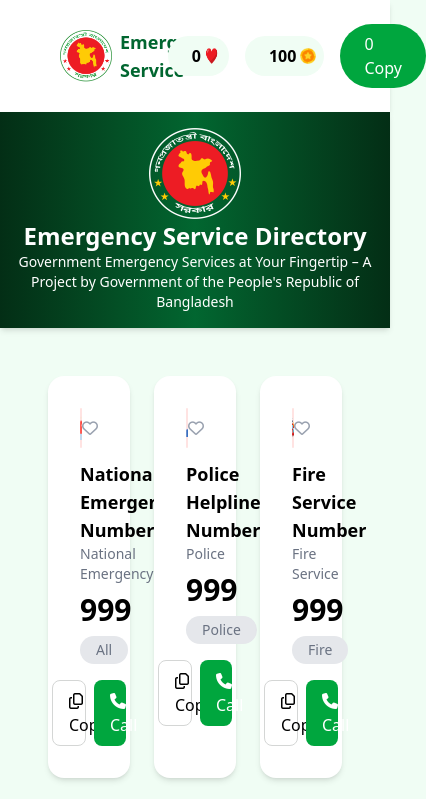
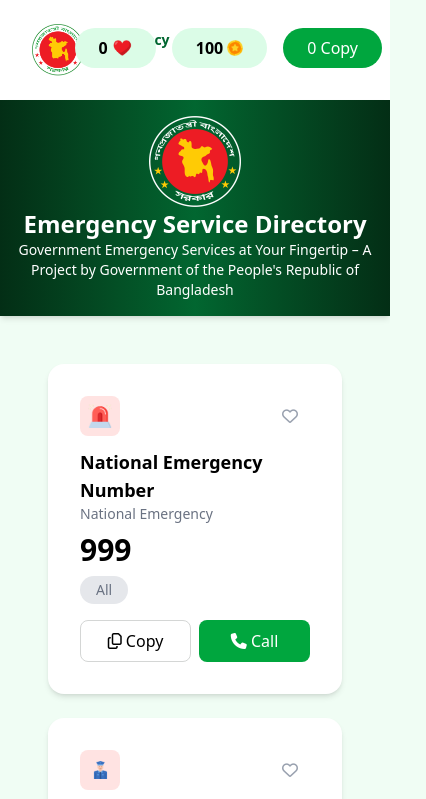
Before and after one commit to Habiba553/emergency_hotline, a plain HTML site: page index.html in a window 390 px wide. Shown: the top 799 px of the page, 426 px wide, since content can reach past the window. Drawn offline with nearby package versions, Linux system fonts and the light colour scheme.

Commit message:
mobile responsive is done

```diff
--- a/eventshandle.js
+++ b/eventshandle.js
@@ -10,7 +10,7 @@ document.querySelectorAll(".add-heart-btn").forEach(btn => { btn.addEventListene
 });
 
 
-
+// call-button
 document.querySelectorAll(".call-btn").forEach(btn => {
   btn.addEventListener("click", (e) => {
     e.preventDefault();
@@ -20,14 +20,14 @@ document.querySelectorAll(".call-btn").forEach(btn => {
     let coins = parseInt(coinEl.innerText);
 
     if (coins < 20) {
-      alert("Not enough coins to make a call!");
+      alert("\u274C Not enough coins! You at least need 20 coins to call!");
       return;
     }
 
     coins -= 20;
     coinEl.innerText = coins;
 
-    alert(`Calling ${serviceName} at ${serviceNumber}`);
+    alert(`\u260E  Calling ${serviceName} ${serviceNumber}.....`);
 
     const historyEl = document.getElementById("callHistory");
     const entry = document.createElement("div");
--- a/index.html
+++ b/index.html
@@ -12,24 +12,23 @@
 <body class="bg-green-50 font-sans">
   <!-- Navbar -->
 
-<nav class="bg-white shadow-md">
-  <div class="container mx-auto flex items-center justify-between px-15 py-6">
+<nav class="bg-white shadow-md ">
+  <div class="container mx-auto flex flex-row items-center justify-between p-8 sm:p-4 lg:px-15 py-6">
 
-    <div class="flex items-center space-x-2">
+    <div class="flex items-center justify-start space-x-2 ">
       <img src="/assets/logo.png"
            alt="Logo" class="w-13 h-13">
-
-      <span class="text-green-800 font-bold text-lg">Emergency <br> Service</span>
+      <span class=" text-green-800 text-sm sm:text-base md:text-lg lg:text-xl font-bold">Emergency <br> Service</span>
     </div>
 
     <!-- Right Side Icons -->
-    <div class="flex items-center space-x-4">
+    <div class="flex items-center space-x-4 absolute top-7 right-2 md:static md:ml-auto ">
 
-      <div class="flex items-center space-x-1 px-6 py-2 rounded-full bg-green-50">
+      <div class="flex items-center space-x-1 px-6 py-2 rounded-full bg-green-100">
         <span id="HeartCount" class="font-bold">0</span> <img src="/assets/heart.png" alt="heart" class="w-5 h-5">
       </div>
 
-      <div class="flex items-center space-x-1 px-6 py-2 rounded-full bg-green-50">
+      <div class="flex items-center space-x-1 px-6 py-2 rounded-full bg-green-100">
         <span id="coinCount" class="font-bold">100</span>
         <img src="assets/coin.png" alt="coin" class="w-4 h-4">
       </div>
@@ -50,9 +49,9 @@
   </div>
 </header>
 
-<section class="container mx-auto p-6 grid grid-cols-3 md:grid-cols-2 lg:grid-cols-4 gap-6">
+<section class="container mx-auto p-6 grid grid-cols-1 sm:grid-cols-2 md:grid-cols-3 lg:grid-cols-4 gap-6">
 
-  <div class="container mx-auto p-6 grid grid-cols-3 md:grid-cols-2 lg:grid-cols-3 col-span-3 gap-6">
+  <div class="container mx-auto p-6 grid grid-cols-1 sm:grid-cols-2 md:grid-cols-3 lg:grid-cols-3 col-span-3 gap-6">
   <div class="bg-white rounded-2xl shadow-md p-8 text-center">
     <div class="flex justify-between items-start mb-3">
    <div class="w-10 h-10 flex items-center justify-center rounded-lg bg-[#FFE3E2]"> <img src="assets/emergency.png" alt="" class="w-6 h-6"> </div>
@@ -235,8 +234,7 @@
 </div>
 
 
-
-<div class="history-btn bg-white rounded-2xl shadow-md p-8 text-center mb-6 mt-6">
+<div class="history-btn bg-white rounded-2xl shadow-md m-6 sm:m-4 p-7 sm:p-6 text-center w-full">
   <div class="flex items-center justify-between">
     <div class="flex items-center space-x-2">
       <i class="fa-regular fa-clock"></i>
```
